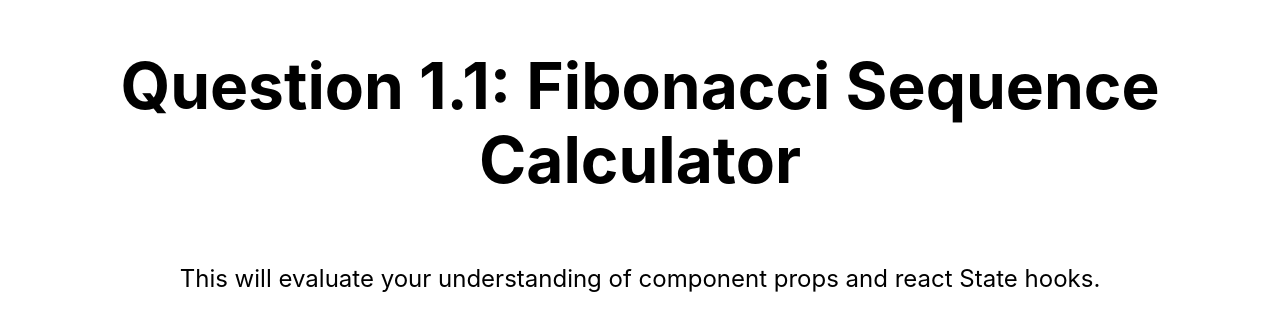
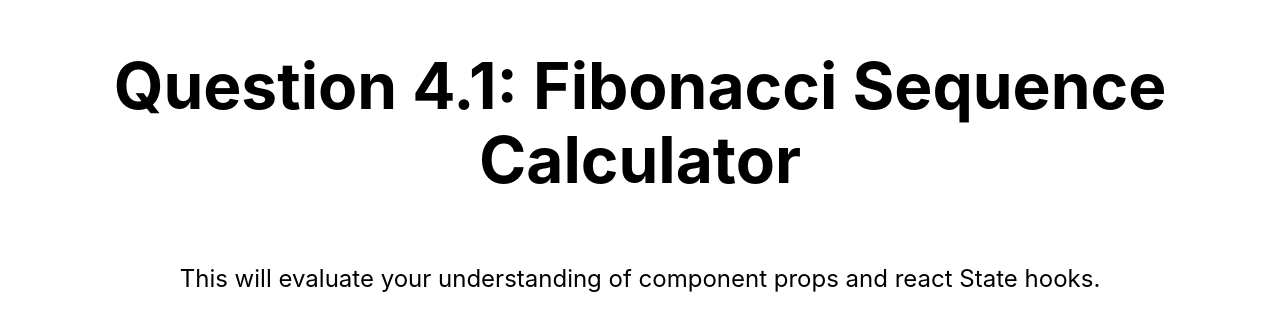
Before and after one commit to tristan-a-al/al-eve-training-section4, a Next.js app: page /home in a window 1280 px wide. Shown: the part 195-526 px from the top of the page. Built offline with nearby package versions, Linux system fonts and the light colour scheme.

Commit message:
Correcting Question numbers

```diff
--- a/components/FibonacciCalculator/index.tsx
+++ b/components/FibonacciCalculator/index.tsx
@@ -4,11 +4,11 @@ import styles from "../../styles/Calculator.module.css"
 
 function FibonacciCalculator() {
 
-    // Q1.2 Here
+    // Q4.2 Here
 
 
     const handleNthUpdate=()=>{
-        // Q1.3 Here
+        // Q4.3 Here
     }
 
 
@@ -26,7 +26,7 @@ function FibonacciCalculator() {
       <div className={styles["cal-output"]}>
         <div></div>
 
-        {/* Q1.4 here */}
+        {/* Q4.4 here */}
 
       </div>
     </div>
--- a/pages/home.tsx
+++ b/pages/home.tsx
@@ -13,7 +13,7 @@ const Home: NextPage = () => {
 
       <main className={styles.main}>
         <h1 className={styles.title}>
-          Question 1.1: Fibonacci Sequence Calculator
+          Question 4.1: Fibonacci Sequence Calculator
         </h1>
 
         <p className={styles.description}>
@@ -22,7 +22,7 @@ const Home: NextPage = () => {
 
         <div className={styles.grid}>
 
-          {/* Q1.1 Add the FibonacciCalculator Component here. */}
+          {/* Q4.1 Add the FibonacciCalculator Component here. */}
 
         </div>
       </main>
```
